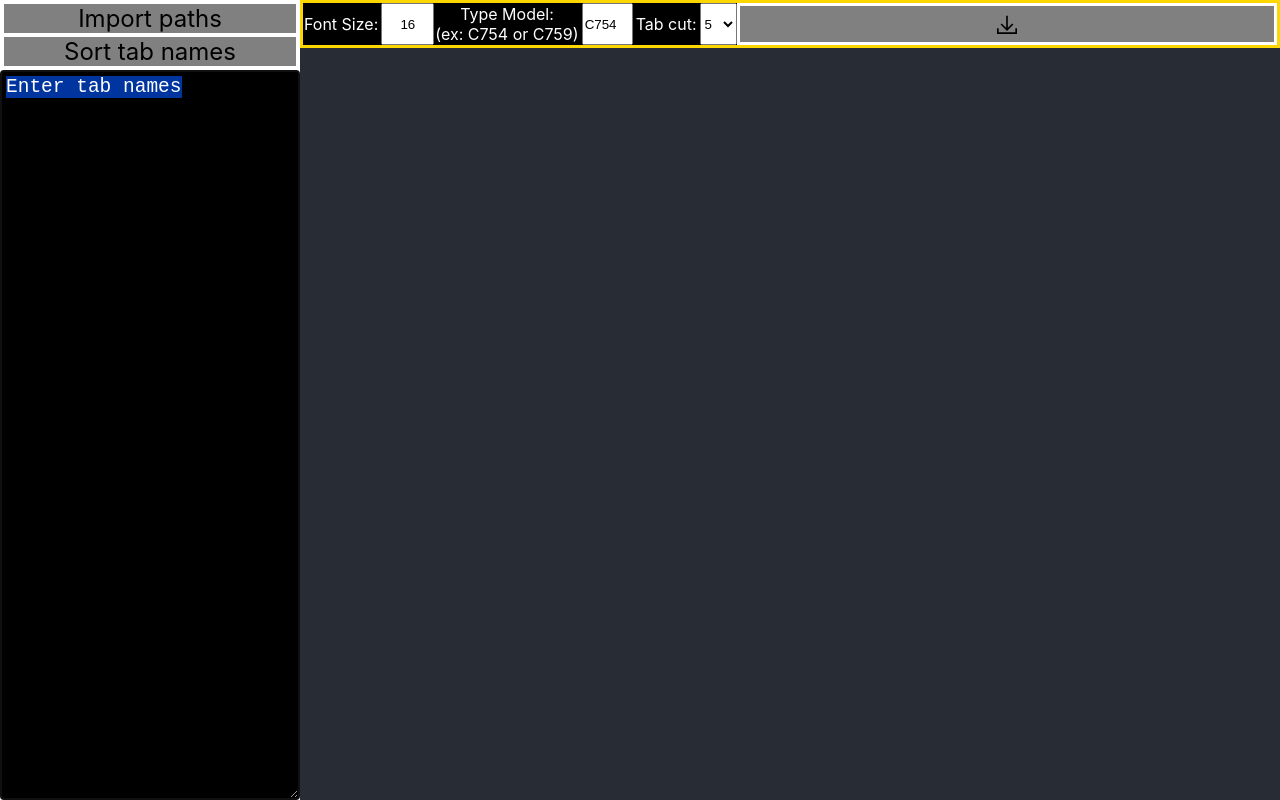
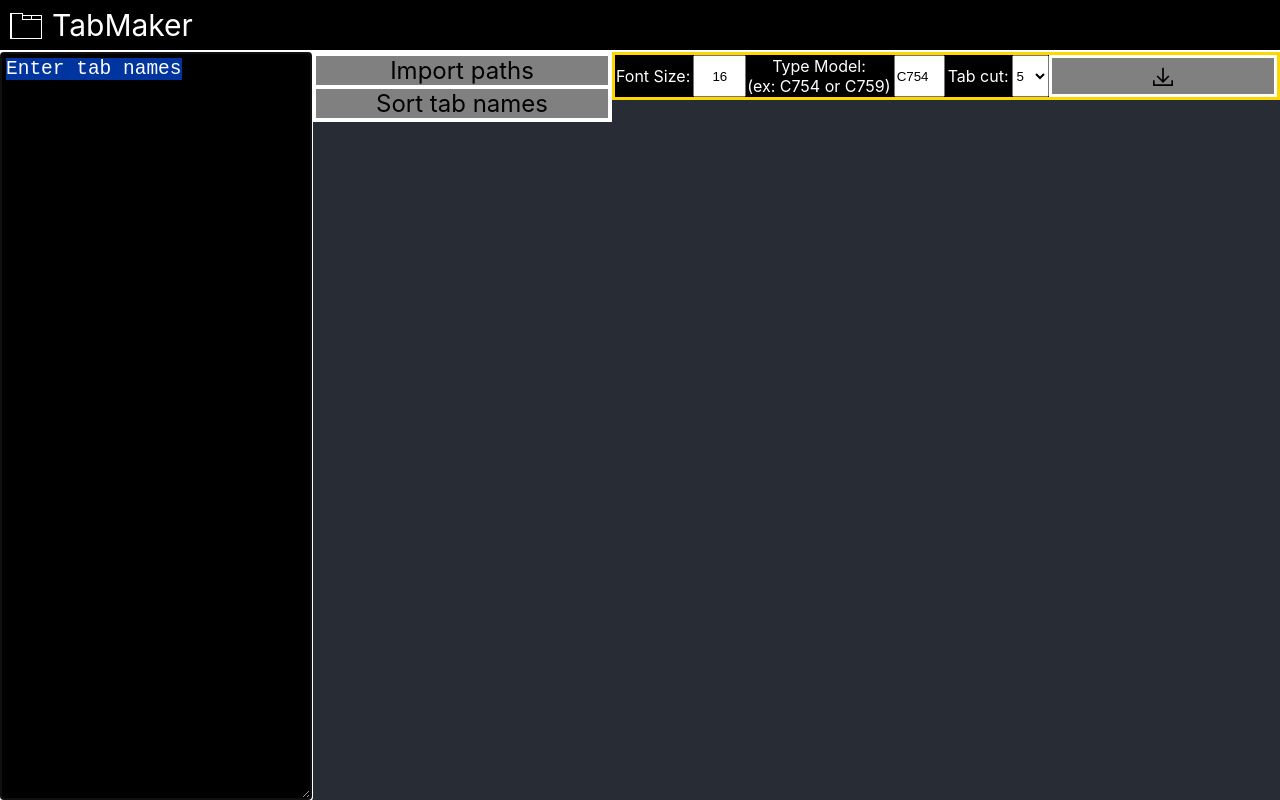
Before and after one commit to peoplestealusernames/konica-minolta-tab-website, a React (Create React App) app: page / in a window 1280 px wide. Built offline with nearby package versions, Linux system fonts and the light colour scheme; the HTML template or start-up script is replaced by a standard one.

Commit message:
TopBar and restyle

```diff
--- a/src/App.css
+++ b/src/App.css
@@ -1,12 +1,12 @@
 .App {
   text-align: center;
   display: flex;
-  flex-direction: row;
+  flex-direction: column;
   background-color: #282c34;
   padding: 0%;
   margin: 0%;
-  width: 100vw;
-  height: 100vh;
+  min-width: 100vw;
+  min-height: 100vh;
   border: none;
 }
 
--- a/src/App.tsx
+++ b/src/App.tsx
@@ -8,6 +8,7 @@ import { DownloadTabs } from './DownloadTabs';
 import { Editor } from './Editor';
 import { Options, TabOption } from './TabOptions';
 import { PastePopup } from './PastePopup';
+import { TopBar } from './components/TopBar';
 
 function App() {
   const [tabs, settabs] = useState<string[][]>([])
@@ -42,14 +43,29 @@ function App() {
 
   return (
     <div className='App'>
+      <TopBar />
       <PastePopup setInput={EditorChange} active={pastePopup} setActive={setpastePopup} />
+      <div className='Area' style={{
+        position: "relative",
+        display: "flex",
+        flexGrow: 1,
+        textAlign: "center",
+        flexDirection: "row",
+      }}>
+        <Editor style={{
+          maxWidth: "300px",
+        }}
+          selectedLine={selectLine}
+          value={input}
+          onChange={EditorChange}
+        />
         <div style={{
           display: "flex",
+          width: "300px",
+          height: "100%",
+          flexDirection: "column",
           overflowY: "scroll",
-        width: "300px",
-        height: "100vh",
-        flexDirection: "column",
-        userSelect: "none"
+          userSelect: "none",
         }}
         >
           <div
@@ -78,7 +94,6 @@ function App() {
               Sort tab names
             </span>
           </div>
-        <Editor selectedLine={selectLine} value={input} onChange={EditorChange} />
         </div>
         <div style={{
           display: "flex",
@@ -89,6 +104,7 @@ function App() {
           <DisplayTabs tabs={tabs} Options={options} setSelectedLine={setselectLine} />
         </div>
       </div>
+    </div >
   );
 }
 
--- /dev/null
+++ b/src/components/TopBar.tsx
@@ -0,0 +1,36 @@
+export function TopBar(props: {
+    children?: React.ReactNode
+}) {
+    return (<div className='TopBar' style={{
+        display: "flex",
+        position: "static",
+        width: "100vw",
+        height: "50px",
+        alignItems: "center",
+        justifyItems: "center",
+        justifyContent: "center",
+        background: "black",
+        borderBottom: '2px solid rgba(255, 255, 255, 1)',
+        userSelect: "none"
+    }}>
+        <div className='Logo' style={{
+            display: "flex",
+            position: "absolute",
+            alignItems: "center",
+            justifyItems: "center",
+            justifyContent: "left",
+            left: "10px",
+            fontSize: "30px",
+            color: "white",
+        }} >
+            <img
+                src={process.env.PUBLIC_URL + "/logoWhite.png"}
+                style={{ marginRight: "10px" }}
+            />
+            TabMaker
+        </div>
+        <div>
+            a
+        </div>
+    </div>)
+}
```
Lines whose indentation alone changed are shown as unchanged.
